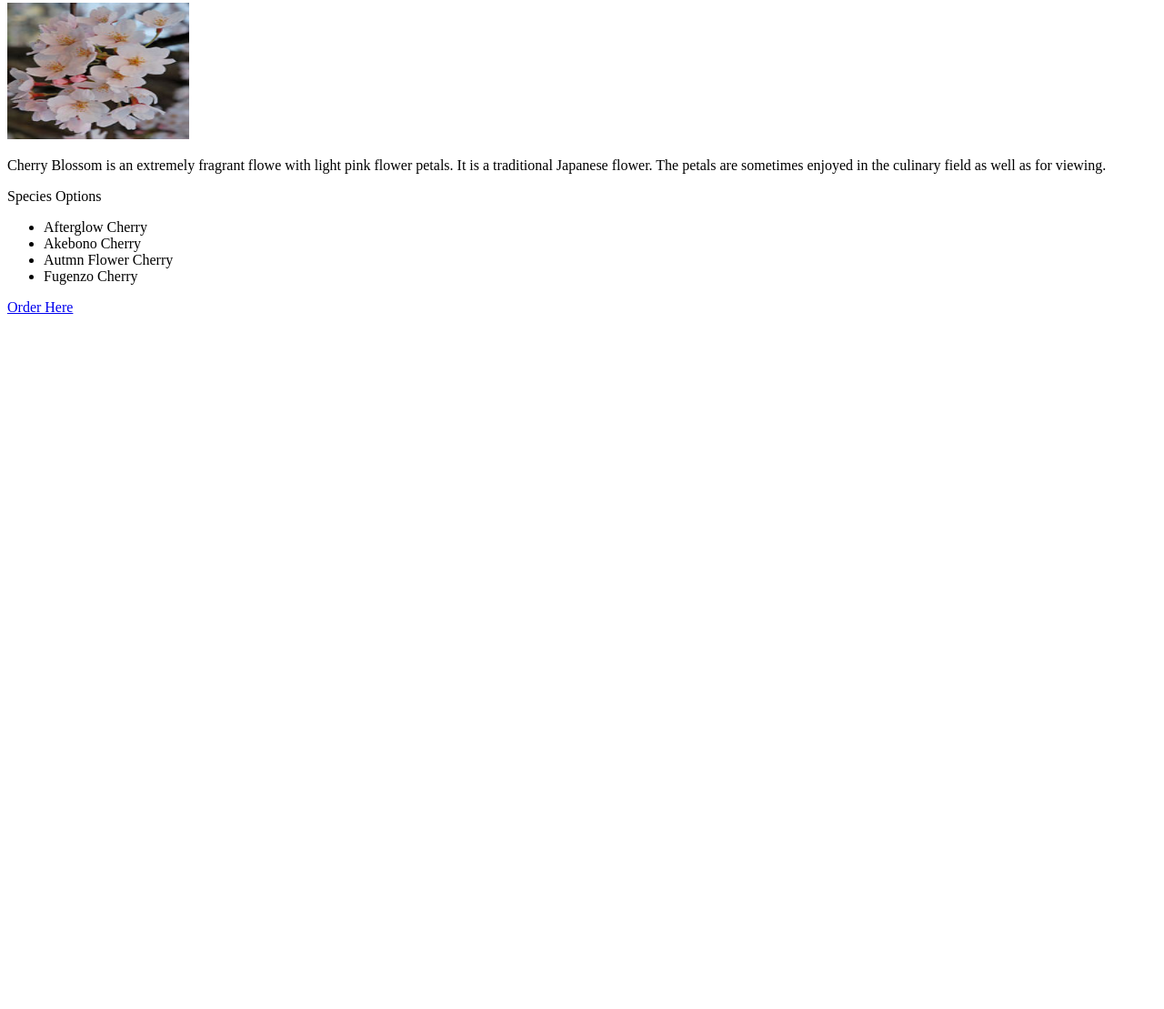
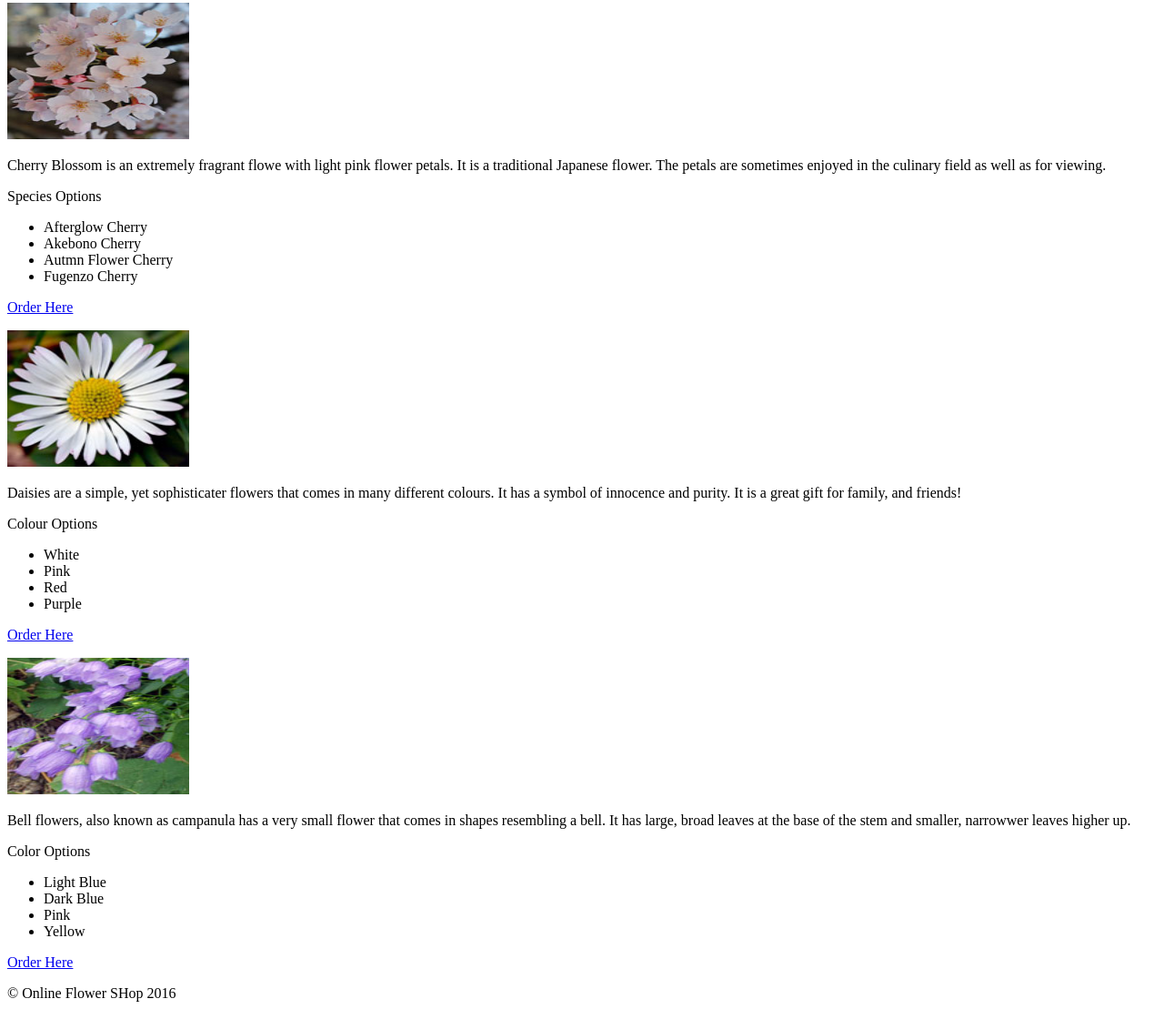
Before and after one commit to kano2481-cmis/kano2481-cmis-wd, a plain HTML site: page catalog.html in a window 1280 px wide. Shown: the part 1053-2162 px from the top of the page at 91% size. Before the commit the page ends 1416 px from the top, so only its background shows below. Drawn offline with Linux system fonts and the light colour scheme.

Commit message:
keep going

```diff
--- a/catalog.html
+++ b/catalog.html
@@ -82,9 +82,43 @@ A flower with an ability to rehydrate, which allows them to last long. A popular
 <a href="placeorder.html">Order Here</a>
 			</p>
 		</article>
+		<article>
+			<p>
+				<img src="daisy.jpg" alt="Daisy" style="width:200px;height:150px;">
+			</p>
+			<p>
+				Daisies are a simple, yet sophisticater flowers that comes in many different colours. It has a symbol of innocence and purity. It is a great gift for family, and friends!
+			</p>
+			<p>
+				Colour Options
+			<ul>
+				<li>White</li>
+ 				<li>Pink</li>
+ 				<li>Red</li> 					<li>Purple</li>
+			</ul>
+<a href="placeorder.html">Order Here</a>
+			</p>
+		</article>
+		<article>
+			<p>
+				<img src="bell-flower.jpg" alt="Bell Flower" style="width:200px;height:150px;">
+			</p>
+			<p>
+				Bell flowers, also known as campanula has a very small flower that comes in shapes resembling a bell. It has large, broad leaves at the base of the stem and smaller, narrowwer leaves higher up.
+			</p>
+			<p>
+				Color Options
+			<ul>
+				<li>Light Blue</li>
+ 				<li>Dark Blue</li>
+ 				<li>Pink</li> 					<li>Yellow</li>
+			</ul>
+<a href="placeorder.html">Order Here</a>
+			</p>
+		</article>
 		</main>
 		<footer>
-
+			&copy; Online Flower SHop 2016
 		</footer>
 	</body>
 </html>
```
Also changed, not shown: placeorder.html (+29 -0 lines), template.html (+2 -2 lines), download.png (added).
